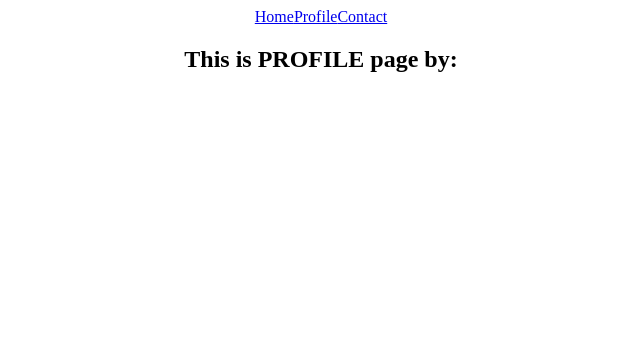
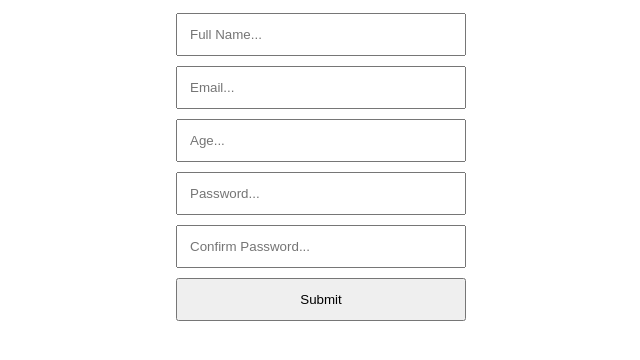
Before and after one commit to albertkantwi/react-project, a React (Create React App) app: page /profile in a window 1280 px wide. Shown: the top 360 px of the page, without its empty margins (319-959 px from the left). Built offline with nearby package versions, Linux system fonts and the light colour scheme.

Commit message:
Add form page

```diff
--- a/src/App.css
+++ b/src/App.css
@@ -1,38 +1,18 @@
+
 .App {
-  text-align: center;
+  display: flex;
+  align-items: center;
+  flex-direction: column;
 }
 
-.App-logo {
-  height: 40vmin;
-  pointer-events: none;
+form {
+  display: flex;
+  flex-direction: column;
+  width: 300px;
+  justify-content: center;
 }
 
-@media (prefers-reduced-motion: no-preference) {
-  .App-logo {
-    animation: App-logo-spin infinite 20s linear;
-  }
+input {
+  padding: 12px;
+  margin: 5px;
 }
-
-.App-header {
-  background-color: #282c34;
-  min-height: 100vh;
-  display: flex;
-  flex-direction: column;
-  align-items: center;
-  justify-content: center;
-  font-size: calc(10px + 2vmin);
-  color: white;
-}
-
-.App-link {
-  color: #61dafb;
-}
-
-@keyframes App-logo-spin {
-  from {
-    transform: rotate(0deg);
-  }
-  to {
-    transform: rotate(360deg);
-  }
-}
--- a/src/App.js
+++ b/src/App.js
@@ -1,30 +1,11 @@
 import "./App.css";
-import { BrowserRouter as Router, Routes, Route } from "react-router-dom";
-import { Home } from "./pages/Home";
-import { Profile } from "./pages/Profile";
-import { Contact } from "./pages/Contact";
-import { Navbar } from "./pages/Navbar";
-import {QueryClient, QueryClientProvider} from "@tanstack/react-query"
+import {Form} from "./pages/Form"
+
 
 function App() {
-  const client = new QueryClient();
-
   return (
     <div className="App">
-      <QueryClientProvider client={client}>
-      <Router>
-        <Navbar />
-        <Routes>
-          <Route path="/" element={<Home  />} />
-          <Route
-            path="/profile"
-            element={<Profile  />}
-          />
-          <Route path="/contact" element={<Contact />} />
-          <Route path="/*" element={<h1>Page not Found</h1>} />
-        </Routes>
-      </Router>
-      </QueryClientProvider>
+      <Form />
     </div>
   );
 }
--- /dev/null
+++ b/src/pages/Form.js
@@ -0,0 +1,12 @@
+export const Form = () => {
+  return(
+    <form>
+      <input type="text" placeholder="Full Name..." />
+      <input type="text" placeholder="Email..." />
+      <input type="number" placeholder="Age..." />
+      <input type="password" placeholder="Password..." />
+      <input type="password" placeholder="Confirm Password..." />
+      <input type="submit"/>
+    </form>
+  )
+}
--- a/src/pages/Home.js
+++ b/src/pages/Home.js
@@ -7,6 +7,8 @@ export const Home = () => {
   });
 
   return (
-    <p>{data.fact}</p>
+    <h2>
+      This is HOME page <p>{data.fact}</p>
+    </h2>
   );
 };
--- a/src/pages/Profile.js
+++ /dev/null
@@ -1,11 +0,0 @@
-import { ChangeProfile } from "../components/ChangeProfile";
-
-export const Profile = (props) => {
-  return (
-    <div>
-      <h2>
-        This is PROFILE page by:
-      </h2>
-    </div>
-  );
-};
```
